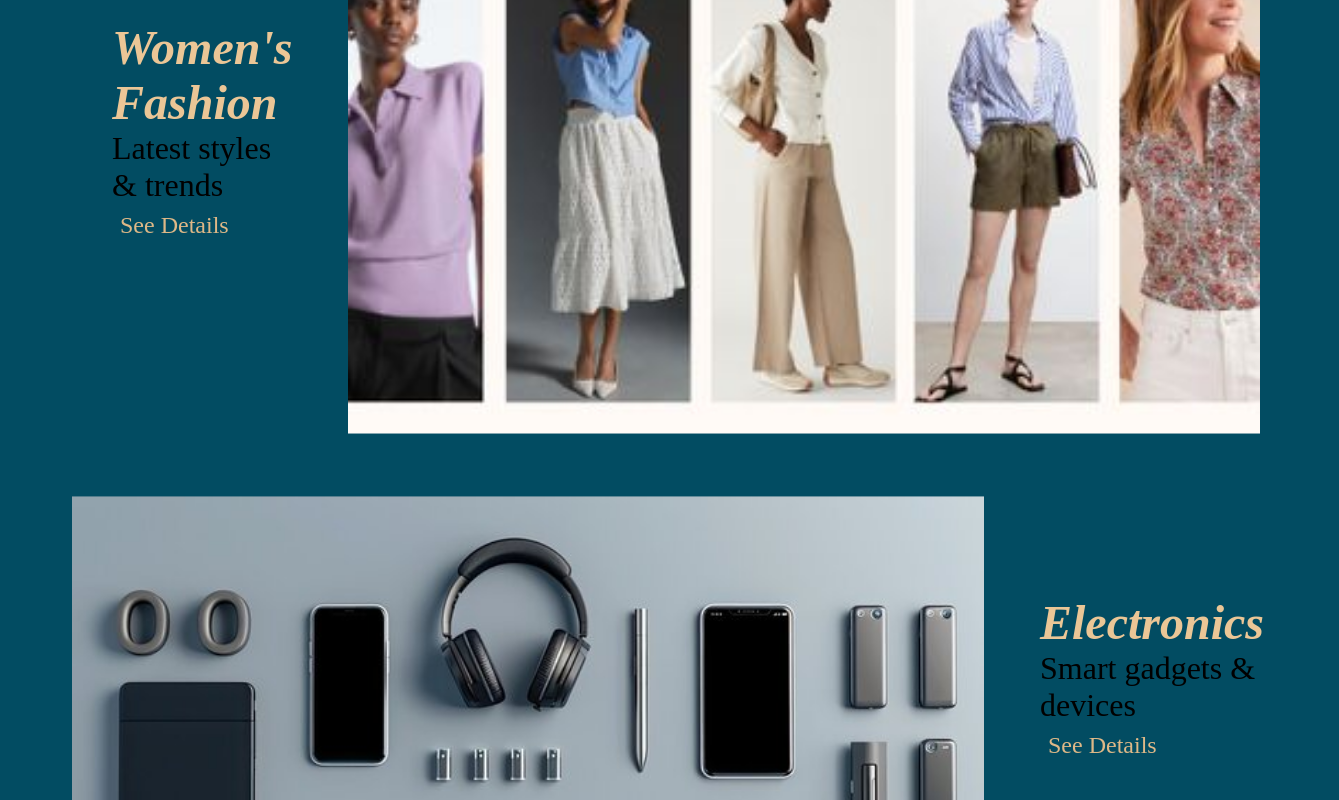
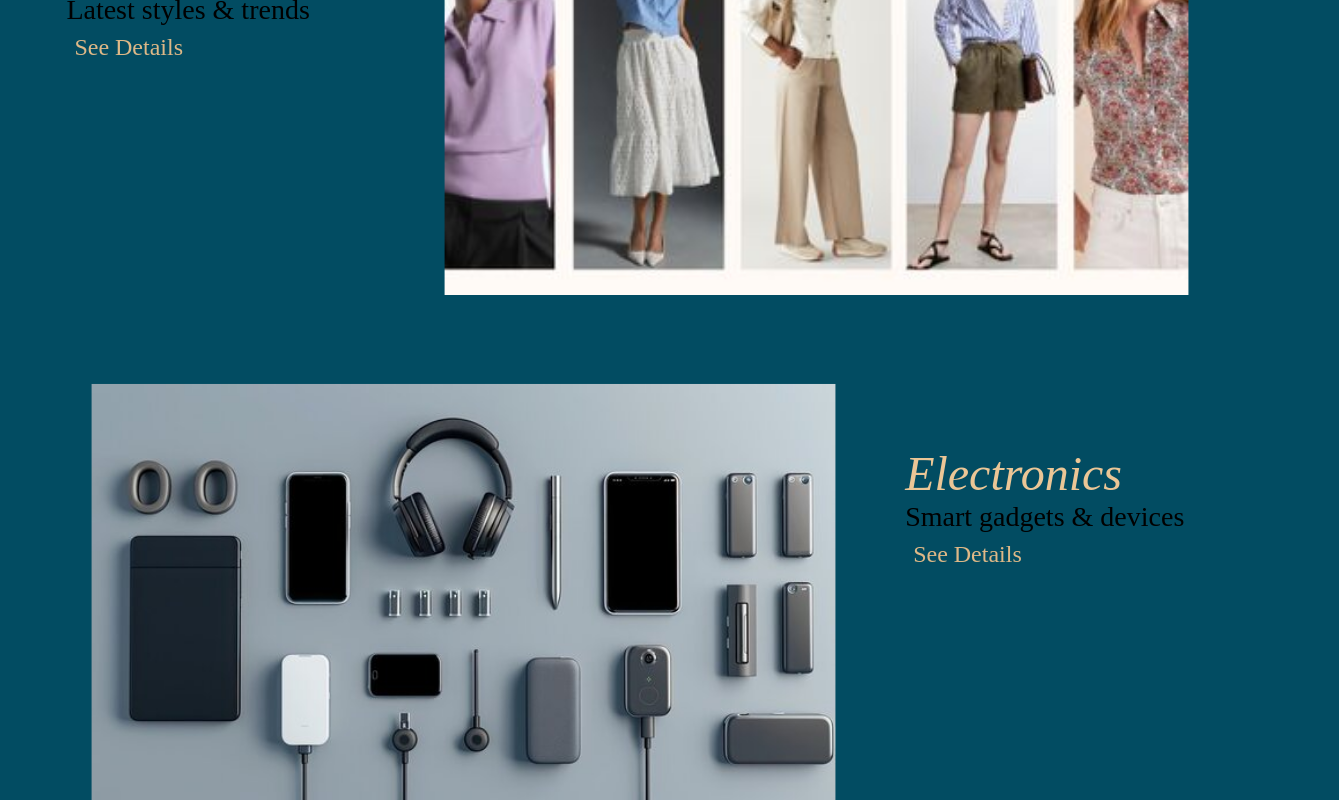
Before and after one commit to shaurgaleebtailor/e-store, a React (Create React App) app: page / in a window 1280 px wide. Shown: the part 1380-2180 px from the top of the page, 1339 px wide, since content can reach past the window. Built offline with nearby package versions, Linux system fonts and the light colour scheme.

Commit message:
made allproductsintro section adaptive to support different screen size variations

```diff
--- a/src/components/AllProducts/DesktopIntro.js
+++ b/src/components/AllProducts/DesktopIntro.js
@@ -1,4 +1,6 @@
 import { useState, useEffect, useRef } from "react";
+import "./DesktopIntro.scss";
+
 const DesktopIntro = ({ productData }) => {
   const [isVisible, SetIsVisible] = useState(false);
   const imgRef = useRef(null);
@@ -6,9 +8,7 @@ const DesktopIntro = ({ productData }) => {
     let intrsecObsr = new IntersectionObserver(
       (entry) => {
         if (entry[0].intersectionRatio >= 0.75) {
-          {
             SetIsVisible(true);
-          }
         }
       },
       { threshold: 0.75 }
@@ -27,7 +27,7 @@ const DesktopIntro = ({ productData }) => {
     !(id % 2) == 0 ? (
       <div className="products-intro-container">
         <article className="left-part">
-          <img src={imgSrc} ref={imgRef} />
+          <img src={imgSrc} ref={imgRef} alt={title+"logo"}/>
         </article>
         <section className="right-part">
           {isVisible && (
@@ -43,7 +43,7 @@ const DesktopIntro = ({ productData }) => {
       </div>
     ) : (
       <div className="products-intro-container ">
-        <section className="right-part reverse">
+        <section className="right-part">
           {isVisible && (
             <div className="intro-animation">
               <h2>
@@ -54,8 +54,8 @@ const DesktopIntro = ({ productData }) => {
             </div>
           )}
         </section>
-        <article className="left-part reverse">
-          <img src={imgSrc} ref={imgRef} />
+        <article className="left-part">
+          <img src={imgSrc} ref={imgRef} alt={title+"logo"} />
         </article>
       </div>
     );
--- a/src/components/AllProducts/DesktopIntro.scss
+++ b/src/components/AllProducts/DesktopIntro.scss
@@ -1,47 +1,71 @@
 .products-intro-container {
+  width: 90%;
   display: flex;
-  justify-content: space-between;
+  flex-direction: row;
+  justify-content: space-around;
+  gap: 10px;
+  margin: 4% 5%;
   .left-part {
-    &.reverse {
-      img {
-        margin: 1rem 3rem 1rem 1rem;
-      }
-    }
+    width: 70%;
+    display: flex;
+    justify-content: center;
     img {
-      width: 60rem;
-      margin: 1rem 1rem 1rem 3rem;
+      width: 100%;
+      margin: 1%;
+      cursor: pointer;
       transform: scale(0.95);
       transition: transform 1.5s;
       &:hover {
         transform: scale(1);
         transition: transform 1.5s;
       }
+      &:last-child{
+        @media (min-width: "769px") and (max-width: "819px") {
+            min-height: 12rem;
+          }
+      }
+
     }
   }
   .right-part {
+    width: 30%;
     font-size: 32px;
-    margin: 8rem 7rem 3rem 1rem;
+    display: flex;
+    justify-content: center;
+    margin-top: 7%;
     .intro-animation {
       animation: slowIntro 1.5s ease-in-out;
     }
-    &.reverse {
-      margin: 8rem 1rem 3rem 7rem;
-    }
     h2 {
       color: rgb(235, 198, 150);
+      font-weight: 400;
     }
     p {
       font-weight: 300;
+      font-size: 28px;
     }
     a {
       padding: 3px 5px 3px;
       margin: 2px 3px 2px;
       font-size: 24px;
+      font-weight: 200;
       color: burlywood;
       text-decoration: none;
       &:hover {
         text-decoration: underline;
       }
+    }
+    @media (min-width: "769px") and (max-width: "1040px") {
+        h2{
+            font-size: 42px;
+        }
+        p{
+            font-size: 22px;
+        }
+        a{
+            font-size: 20px;
+        }
+
     }
     @keyframes slowIntro {
       0% {
--- a/src/components/AllProducts/ProductsIntro.js
+++ b/src/components/AllProducts/ProductsIntro.js
@@ -2,7 +2,6 @@ import DesktopIntro from "./DesktopIntro.js";
 import MOWIntroSwiper from "./MOWIntroSwiper.js";
 import {useMOWChecker} from "../utilities/useMOWChecker.js";
 import { allProductsIntro } from "../static/Data";
-import "./DesktopIntro.scss";
 
 const AllProductsIntro = () => {
   // Desktop mode
```
